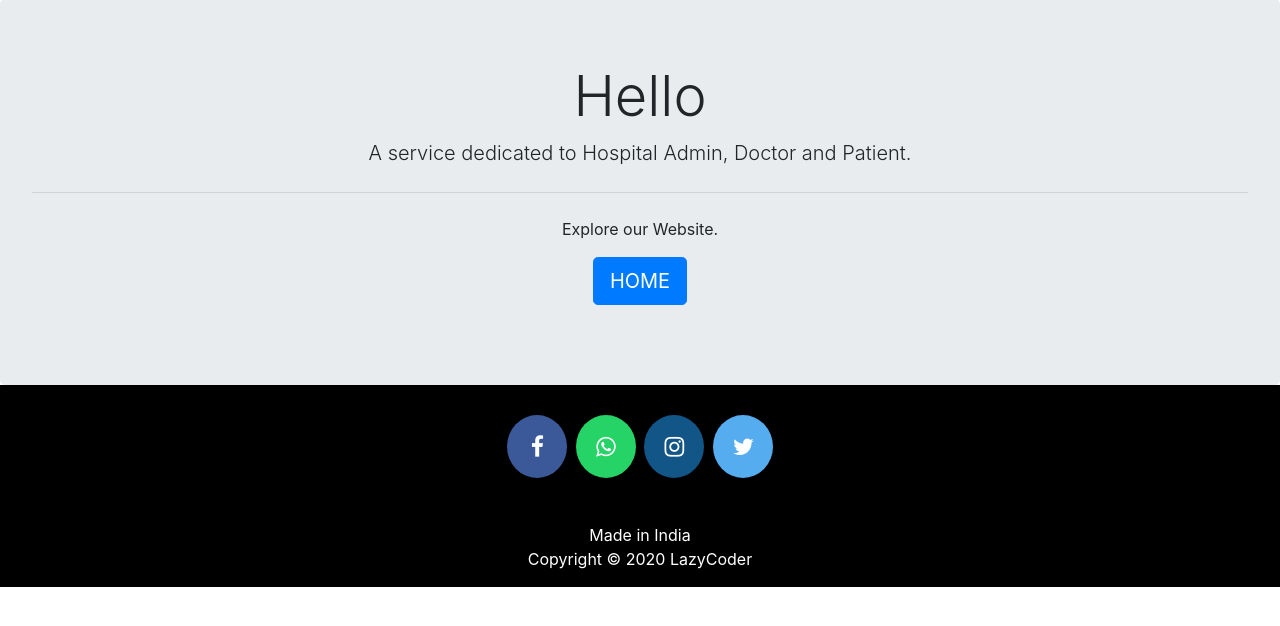
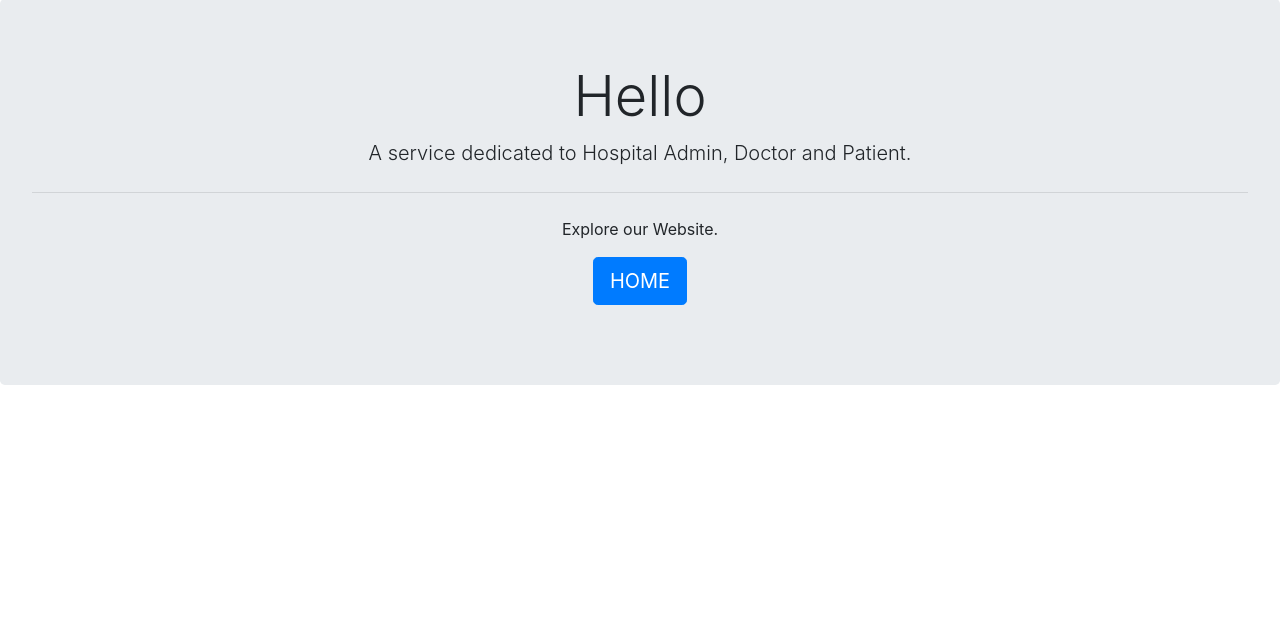
Before and after one commit to r-avenous/HospitalManagementSystem, a Django app: page /aboutus in a window 1280 px wide. Shown: the part 109-735 px from the top of the page. Run offline with Django 3.2, Linux system fonts and the light colour scheme; some libraries are stand-ins or nearby versions.

Commit message:
rem footer social

```diff
--- a/templates/hospital/footer.html
+++ b/templates/hospital/footer.html
@@ -8,9 +8,6 @@
 
 
   <style>
-    /*---------------------------------------
-   Social section
------------------------------------------*/
     footer {
       padding: 0px 0px 0px 0px;
       background-color: black;
@@ -61,30 +58,18 @@
 </head>
 
 <footer>
-
-  <p>
-    <a href="https://facebook.com/sumit.luv/" class="fa fa-facebook"></a>
-    <a href="https://api.whatsapp.com/send?phone=919572181024&text=Hello%20Sumit.%0d%0aHow%20are%20you%20%3f%0d%0aI%20came%20from%20your%20website.&source=&data=#" class="fa fa-whatsapp"></a>
-    <a href="https://instagram.com/sumit.luv" class="fa fa-instagram"></a>
-    <a href="https://twitter.com/sumitkumar1503" class="fa fa-twitter"></a>
-  </p>
-
+<!--
   <br>
   <div class="container">
     <div class="row">
       <div class="col-md-12 col-sm-12">
         <div style="color:#ffffff;" class="wow fadeInUp footer-copyright">
-          <p>Made in India <br>
-            Copyright &copy; 2020 LazyCoder </p>
+          <p> <br>
+            Copyright &copy; 2023 LazyCoder </p>
         </div>
       </div>
     </div>
-  </div>
+  </div> -->
 </footer>
-<!--
-developed By : sumit kumar
-facebook : fb.com/sumit.luv
-youtube : youtube.com/lazycoders
--->
 
 </html>
```
